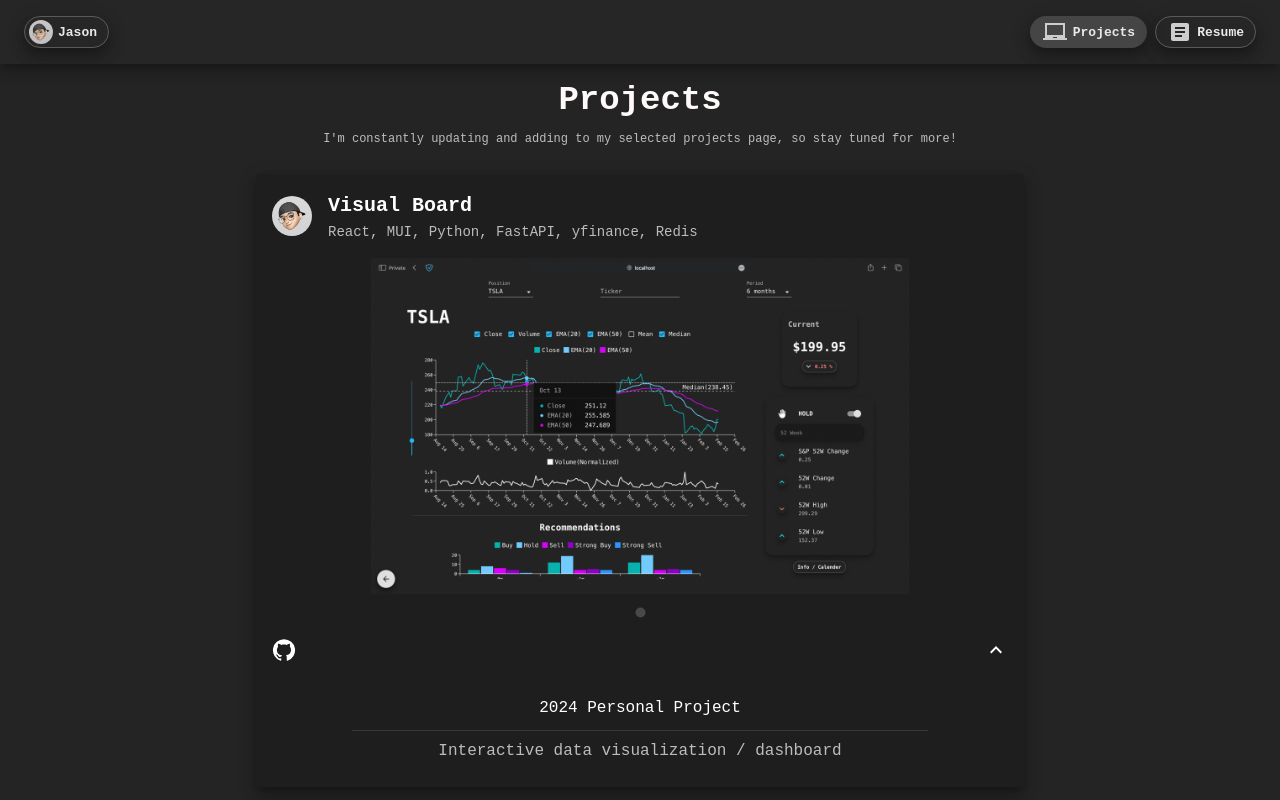
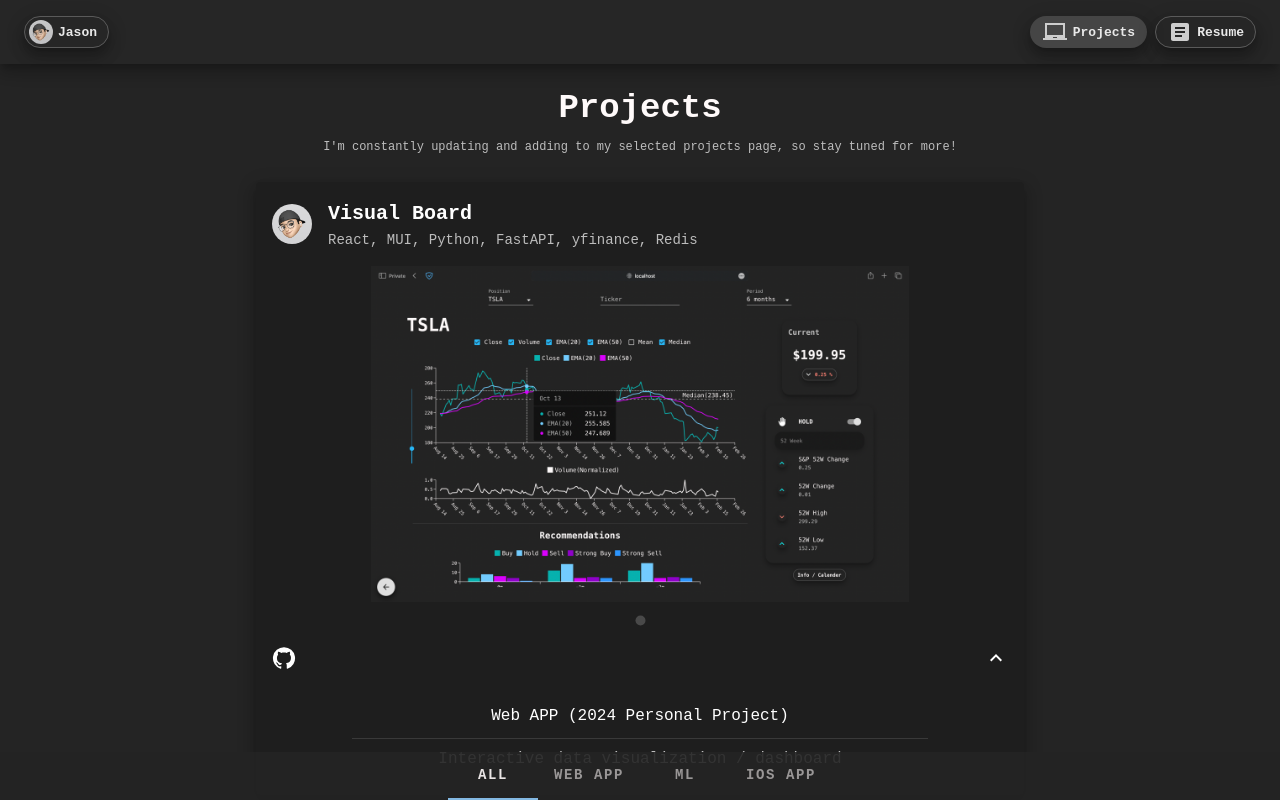
Before and after one commit to Jason-Wuuuu/Jason, a React (Vite) app: page /projects in a window 1280 px wide. Both pictures are taken after a click on the button 996 px from the left and 649 px from the top of the page. Shown: the top 800 px of the page. Built offline with nearby package versions, Linux system fonts and the light colour scheme.

Commit message:
project filter added

```diff
--- a/src/components/ProjectCard.jsx
+++ b/src/components/ProjectCard.jsx
@@ -123,7 +123,7 @@ function ProjectCard({ project }) {
         <Collapse in={expanded} timeout="auto" unmountOnExit>
           <CardContent sx={{ mx: { xs: 1, sm: 10 } }}>
             <Typography align="center" variant="subtitle1">
-              {project.year}
+              {`${project.category} (${project.year} ${project.type} Project)`}
             </Typography>
 
             <Divider sx={{ my: 1 }} />
--- a/src/components/Projects.jsx
+++ b/src/components/Projects.jsx
@@ -1,16 +1,20 @@
-import { Fragment, useEffect, useMemo } from "react";
+import { Fragment, useState, useEffect, useMemo } from "react";
 
 import Grid from "@mui/material/Grid";
 import Typography from "@mui/material/Typography";
 import Fade from "@mui/material/Fade";
 import Box from "@mui/material/Box";
+import Tabs from "@mui/material/Tabs";
+import Tab from "@mui/material/Tab";
 
 import ProjectCard from "./ProjectCard";
 
 const projects = [
   {
     title: "Visual Board",
-    year: "2024 Personal Project",
+    year: "2024",
+    type: "Personal",
+    category: "Web APP",
     description: "Interactive data visualization / dashboard",
     tech_stack: "React, MUI, Python, FastAPI, yfinance, Redis",
     githubUrl: "https://github.com/Jason-Wuuuu/VisualBoard",
@@ -19,7 +23,9 @@ const projects = [
   },
   {
     title: "Stevens Marketplace",
-    year: "2023 Group Project",
+    year: "2023",
+    type: "Group",
+    category: "Web APP",
     description:
       "A community-centric platform featuring pre-owned items discovery/management and secure direct messaging.",
     tech_stack: "React, GraphQL, MongoDB, Firebase, Redux, Redis, S3",
@@ -32,7 +38,9 @@ const projects = [
   },
   {
     title: "EventMaster",
-    year: "2023 Group Project",
+    year: "2023",
+    type: "Group",
+    category: "Web APP",
     description:
       "Full-stack web app utilizing Eventbrite & Ticketmaster APIs, featuring seamless event discovery, interactive voting, and personalized schedule planning.",
     tech_stack: "React, Node.js, Express.js, Python, MongoDB, Jira",
@@ -48,10 +56,12 @@ const projects = [
   },
   {
     title: "Marvel Comic App",
-    year: "2023 Course Project",
+    year: "2023",
+    type: "Course",
+    category: "Web APP",
     description:
       "Full-stack web application integrating Marvel API for comic discovery and collection.",
-    tech_stack: "Node.js, React, Apollo, GraphQL, Redis, Redux",
+    tech_stack: "React, Node.js, Apollo, GraphQL, Redis, Redux",
     githubUrl: "https://github.com/Jason-Wuuuu/Marvel-Comic-Web-App",
     demoUrl: "https://www.youtube.com/watch?v=rKfUaeMGa3w",
     screenshots: [
@@ -63,7 +73,9 @@ const projects = [
   },
   {
     title: "Breast Cancer Detection/Prediction",
-    year: "2022 Course Project",
+    year: "2022",
+    type: "Course",
+    category: "ML",
     description:
       "Logistic regression classifier fully coded from scratch with Python to detect/predict breast cancer.",
     tech_stack: "Python, NumPy",
@@ -73,7 +85,9 @@ const projects = [
   },
   {
     title: "Memory Maker",
-    year: "2019 Undergrad Senior Project",
+    year: "2019",
+    type: "Undergrad Senior",
+    category: "iOS APP",
     description:
       "iOS app for composition suggestions in mobile photography and virtual postcard sharing. Achieved 2nd place in the competition for International ICT Innovative Services Awards.",
     tech_stack: "Python, TensorFlow, Firebase, Swift, Sketch, Core ML",
@@ -84,19 +98,41 @@ const projects = [
 ];
 
 function Projects() {
-  useEffect(() => {
-    window.scrollTo(0, 0);
+  const [tab, setTab] = useState(0);
+  const handleTab = (event, newValue) => setTab(newValue);
+
+  const categories = useMemo(() => {
+    const uniqueCategories = [
+      ...new Set(projects.map((project) => project.category)),
+    ];
+    return uniqueCategories;
   }, []);
 
+  const filteredProjects = useMemo(() => {
+    if (tab === 0) {
+      return projects; // Show all projects
+    } else {
+      const selectedCategory = categories[tab - 1]; // -1 to adjust for "All" tab
+      return projects.filter(
+        (project) => project.category === selectedCategory
+      );
+    }
+  }, [tab, categories]);
+
   const projectCards = useMemo(() => {
-    return projects.map((project) => (
+    return filteredProjects.map((project) => (
       <ProjectCard key={project.title} project={project} />
     ));
-  }, []);
+  }, [filteredProjects]);
+
+  useEffect(() => {
+    window.scrollTo({ top: 0, left: 0, behavior: "smooth" });
+  }, [tab]);
 
   return (
-    <Fragment>
-      <Fade in>
+    <Grid container width="100%" direction="column">
+      <Fade in timeout={{ appear: 500, enter: 1500 }}>
+        <Grid item>
           <Box
             display="flex"
             flexDirection="column"
@@ -115,13 +151,15 @@ function Projects() {
               color="text.secondary"
               my={1}
             >
-            I'm constantly updating and adding to my selected projects page, so
-            stay tuned for more!
+              I'm constantly updating and adding to my selected projects page,
+              so stay tuned for more!
             </Typography>
           </Box>
+        </Grid>
       </Fade>
 
       <Fade in timeout={{ appear: 500, enter: 1500 }}>
+        <Grid item>
           <Grid
             container
             justifyContent="center"
@@ -130,8 +168,30 @@ function Projects() {
           >
             {projectCards}
           </Grid>
+        </Grid>
       </Fade>
-    </Fragment>
+
+      <Fade in timeout={{ appear: 500, enter: 1500 }}>
+        <Grid item>
+          <Box
+            width="100%"
+            bgcolor="#242424"
+            position="fixed"
+            right={0}
+            bottom={0}
+            zIndex={1000}
+            sx={{ opacity: 0.9 }}
+          >
+            <Tabs textColor="inherit" value={tab} onChange={handleTab} centered>
+              <Tab key="all" label="All" />
+              {categories.map((category, index) => (
+                <Tab key={`${category}-${index}`} label={category} />
+              ))}
+            </Tabs>
+          </Box>
+        </Grid>
+      </Fade>
+    </Grid>
   );
 }
 export default Projects;
--- a/src/components/ScrollTop.jsx
+++ b/src/components/ScrollTop.jsx
@@ -1,3 +1,5 @@
+import { useLocation } from "react-router-dom";
+
 import Fab from "@mui/material/Fab";
 import Fade from "@mui/material/Fade";
 import Box from "@mui/material/Box";
@@ -7,6 +9,8 @@ import useScrollTrigger from "@mui/material/useScrollTrigger";
 import KeyboardArrowUpIcon from "@mui/icons-material/KeyboardArrowUp";
 
 export default function ScrollTop() {
+  const location = useLocation();
+
   const trigger = useScrollTrigger({
     disableHysteresis: true,
     // threshold: 100,
@@ -26,7 +30,7 @@ export default function ScrollTop() {
         role="presentation"
         sx={{
           position: "fixed",
-          bottom: 16,
+          bottom: location.pathname === "/projects" ? 64 : 16,
           right: 16,
           zIndex: 1000,
         }}
```
Lines whose indentation alone changed are shown as unchanged.
